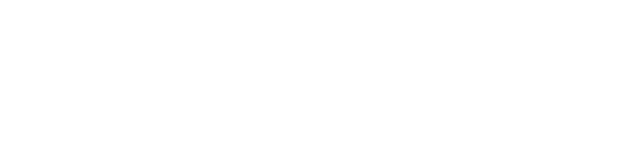
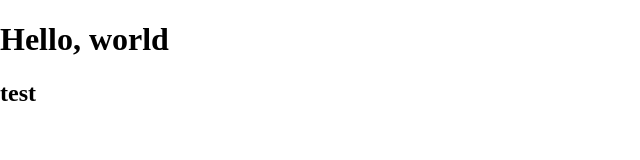
Before and after one commit to gnilvan/infinityScroll, a plain HTML site: page index.html in a window 1280 px wide. Shown: the whole page, without its empty margins (0-640 px from the left). Drawn offline with Linux system fonts and the light colour scheme.

Commit message:
hello world

```diff
--- a/index.html
+++ b/index.html
@@ -10,7 +10,8 @@
     <link rel="stylesheet" href="style.css">
 </head>
 <body>
-
+    <h1>Hello, world</h1>
+    <h2>test</h2>
     <!-- Script -->
     <script src="script.js"></script>
 </body>
```
